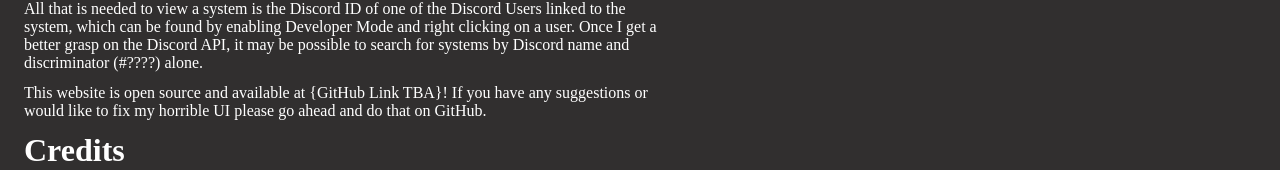
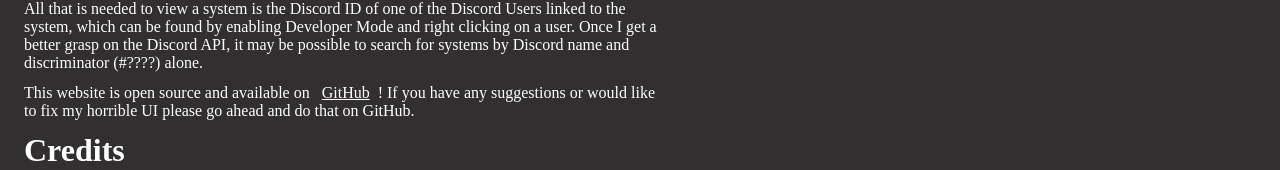
Before and after one commit to klepticat/my-system, a plain HTML site: page about.html in a window 1280 px wide. Shown: the part 466-636 px from the top of the page. Drawn offline with Linux system fonts and the light colour scheme.

Commit message:
added github link to about

```diff
--- a/about.html
+++ b/about.html
@@ -18,7 +18,7 @@
             <p>As I said above, I have a few friends with systems, and one of them showed me the PluralKit Discord bot, and after looking into the PluralKit API, I wanted to create a website for viewing information on your system in an easy-on-the-eyes format, without the need to run through a bunch of the PluralKit commands. In the future, I hope to expand this to include a way to add, edit, and delete members of your system. As well as this, I want to create a mobile app that allows you to add switches on the go, even when not using Discord to help keep track of who is fronting when and how often.</p>
             <p>Of course, for roleplayers that use PluralKit, the use cases for My[System] are similar, allowing for a way to view characters of yours and others as well as their descriptions, pronouns, etc.</p>
             <p>All that is needed to view a system is the Discord ID of one of the Discord Users linked to the system, which can be found by enabling Developer Mode and right clicking on a user. Once I get a better grasp on the Discord API, it may be possible to search for systems by Discord name and discriminator (#????) alone.</p>
-            <p>This website is open source and available at {GitHub Link TBA}! If you have any suggestions or would like to fix my horrible UI please go ahead and do that on GitHub.</p>
+            <p>This website is open source and available on <a href="https://github.com/klepticat/my-system/">GitHub</a>! If you have any suggestions or would like to fix my horrible UI please go ahead and do that on GitHub.</p>
             <h1>Credits</h1>
             <a href="https://pluralkit.me/">PluralKit</a>
         </div>
```
